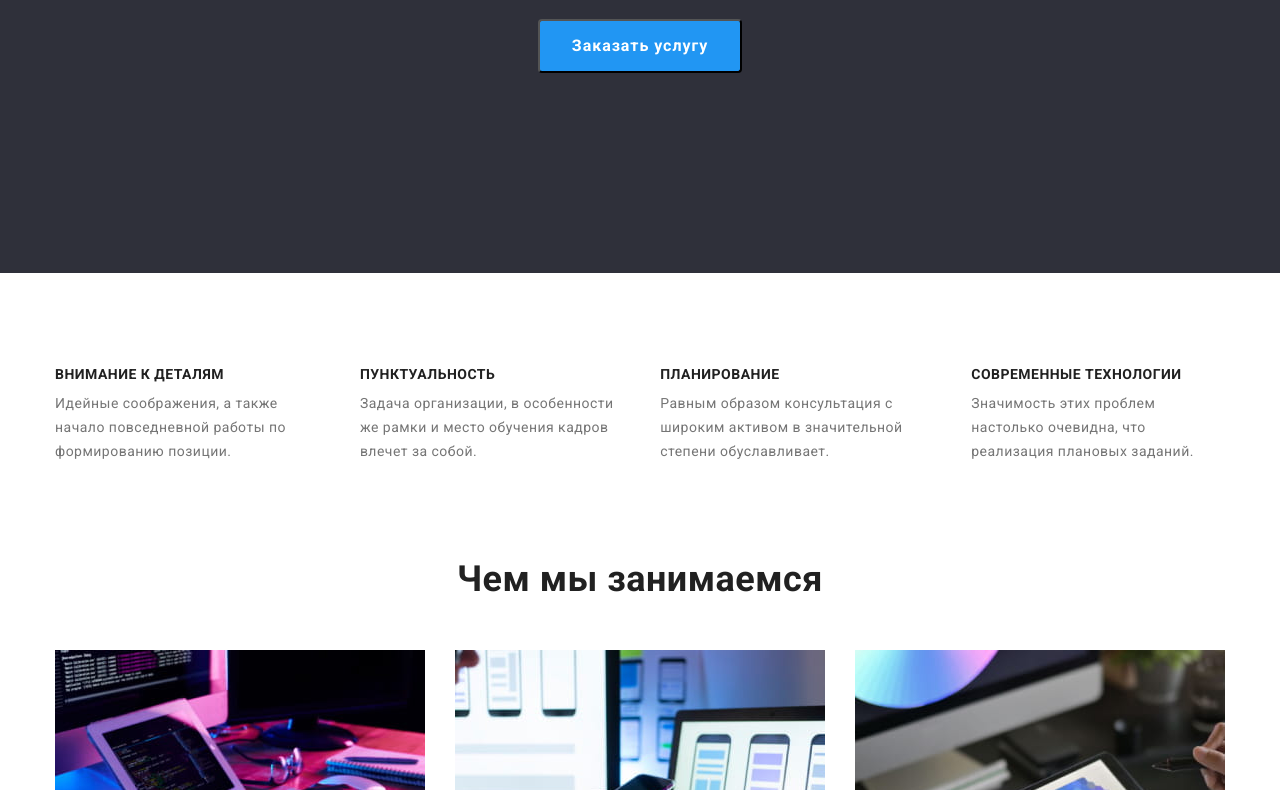
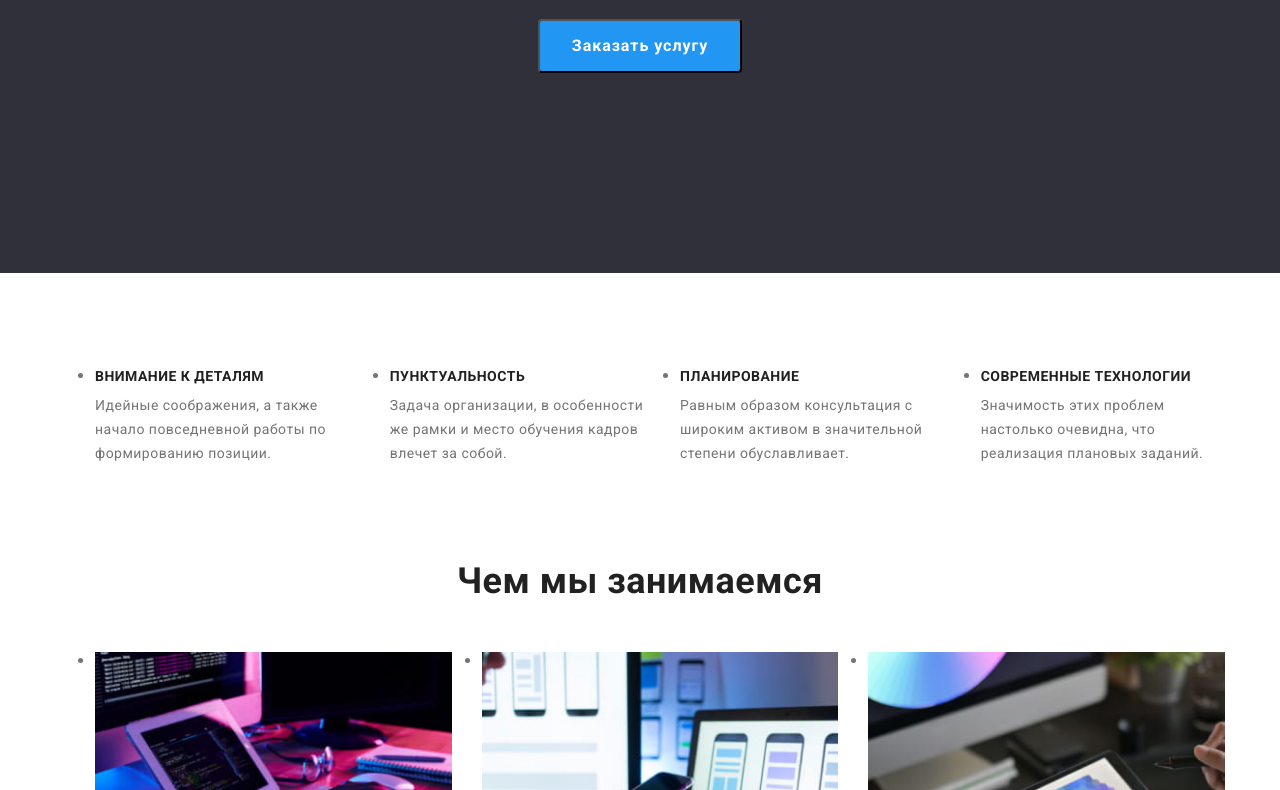
Before and after one commit to azhivaya/goit-markup-hw-03, a plain HTML site: page index.html in a window 1280 px wide. Shown: the part 412-1202 px from the top of the page. Drawn offline with nearby package versions, Linux system fonts and the light colour scheme.

Commit message:
Update styles.css

```diff
--- a/css/styles.css
+++ b/css/styles.css
@@ -38,12 +38,6 @@ img {
   display: block;
   max-width: 100%;
   height: auto;
-}
-
-ul {
-  list-style: none;
-  padding: 0;
-  margin: 0;
 }
 
 a {
```
